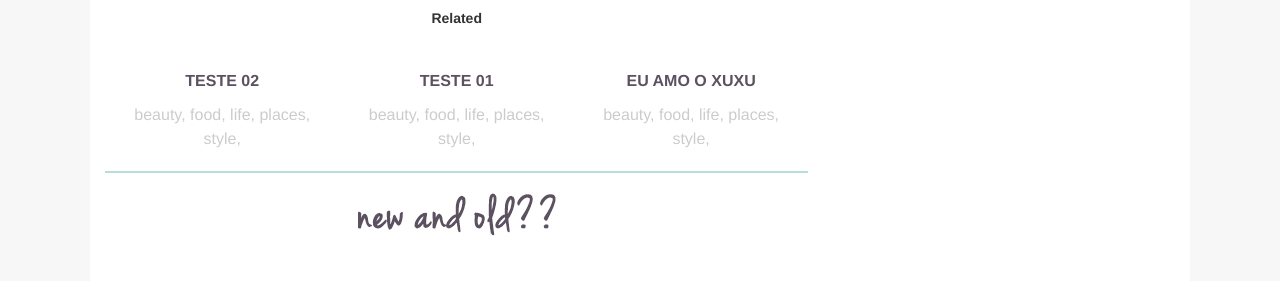
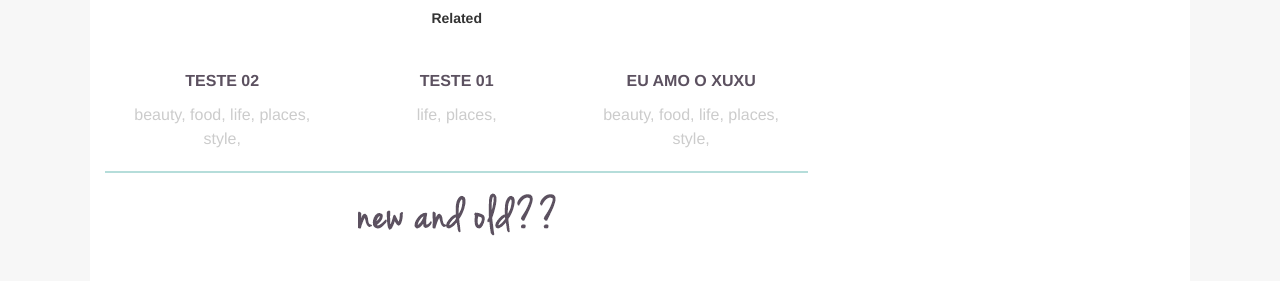
Before and after one commit to pocketlika/pocketlika.github.io, a Jekyll site: the page built from _posts/2016-09-01-como-fazer-um-bolo.md, in a window 1280 px wide. Shown: the part 1680-1961 px from the top of the page. Built offline with Jekyll 4.4.1, drawn with Linux system fonts in a browser that asks for light colours; comment, search, counter and statistics services are not loaded.

Commit message:
Get related post tags

```diff
--- a/_layouts/post.html
+++ b/_layouts/post.html
@@ -36,7 +36,7 @@ layout: default
       <a href="{{ post.url }}">{{ post.title }}</a>
     </p>
     <p class="blog-post-footer-tag">
-      {% for tag in page.tags %}{{ tag }}, {% endfor %}
+      {% for tag in post.tags %}{{ tag }}, {% endfor %}
     </p>
   </div>
   {% endfor %}
```
